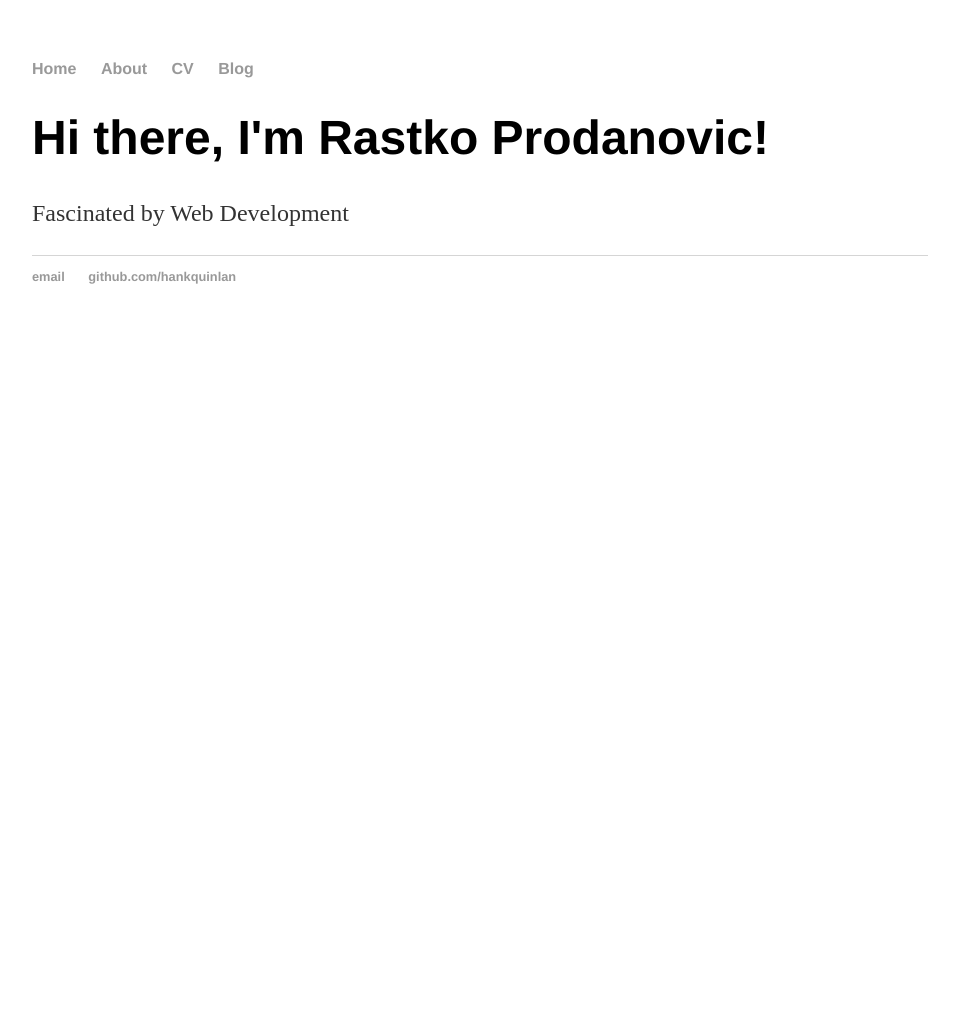
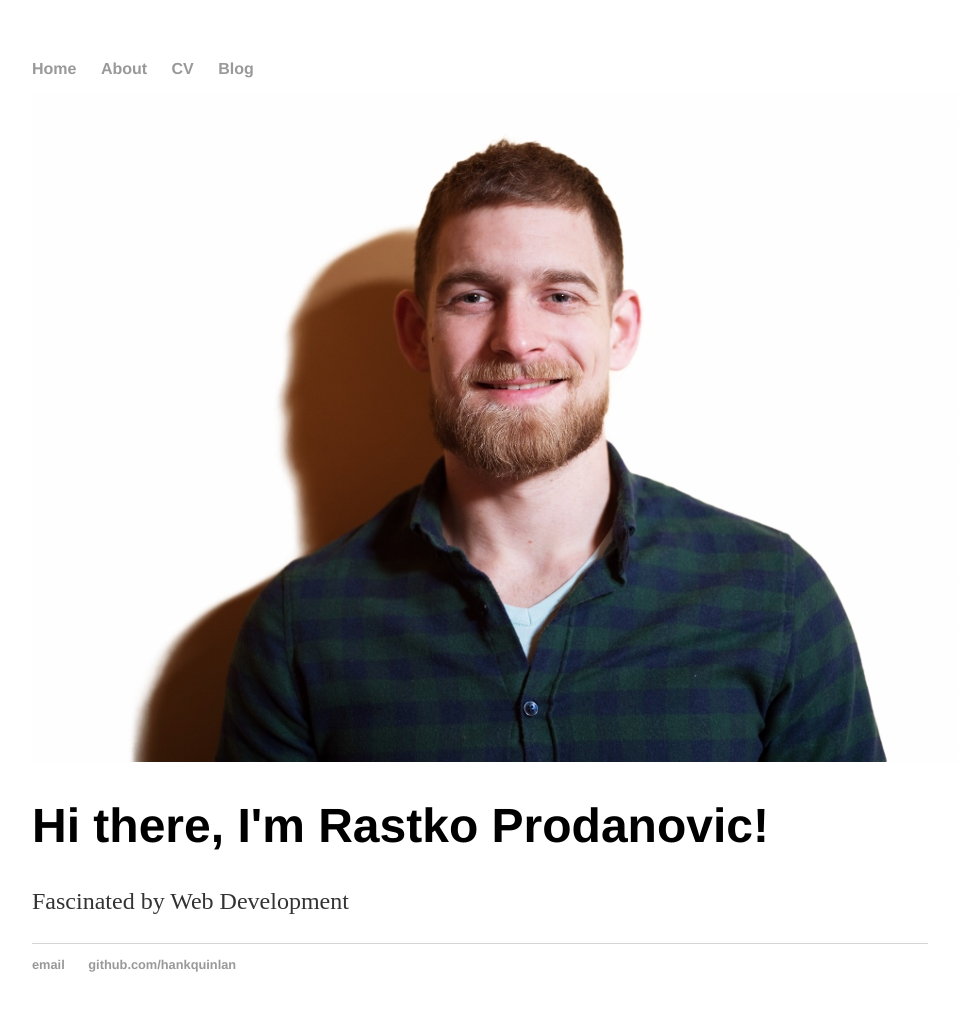
Before and after one commit to Rastko88/Rastko88.github.io, a Jekyll site: the page built from index.html, in a window 1280 px wide. Shown: the whole page, without its empty margins (160-1119 px from the left). Built offline with Jekyll 4.4.1, drawn with Linux system fonts in a browser that asks for light colours; before the commit the page ends 900 px from its top, so only the background shows below that.

Commit message:
Update index.html
adding profile image

```diff
--- a/index.html
+++ b/index.html
@@ -3,6 +3,7 @@ layout: default
 title: Rastko Prodanovic
 ---
 <div class="blurb">
+	<img src="images/profile.jpg" >
 	<h1>Hi there, I'm Rastko Prodanovic!</h1>
 	<p>Fascinated by Web Development</p>
 </div><!-- /.blurb -->
```
